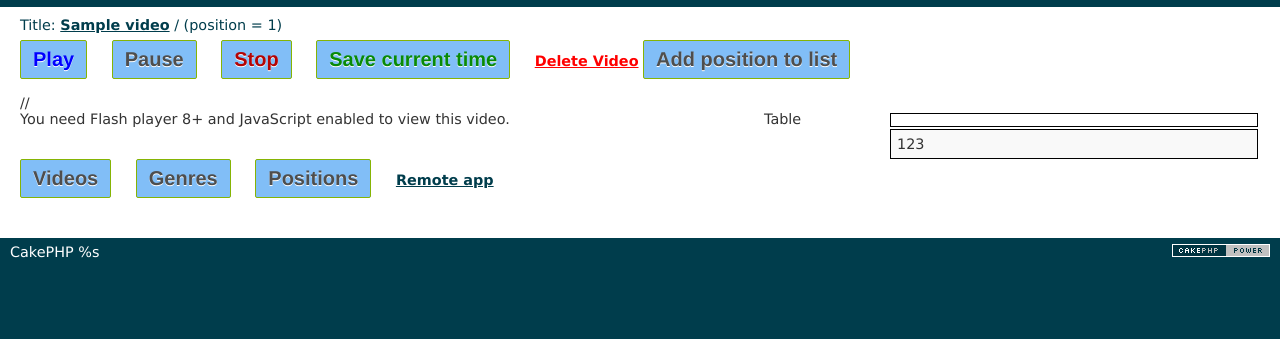
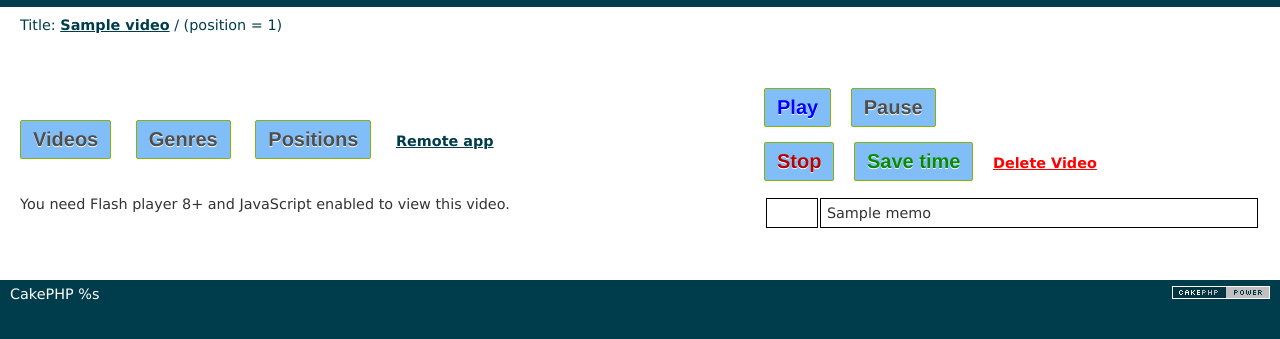
Before and after one commit to iwabuchiken/VM_Cake, a CakePHP app: the page made by app/View/Videos/view.ctp in a window 1280 px wide. Shown: the top 339 px of the page. Run offline with PHP 8.4 and a stand-in for CakePHP, Linux system fonts and the light colour scheme; the template is opened without the code that fills it: most values are stand-ins (such as "Sample title", 1, 10 or a date in 2020); data that the repository does not hold is empty; some libraries are stand-ins or nearby versions.

Commit message:
D-6
v-1.0a
---
1. views => refactor

    ==> done

```diff
--- a/app/View/Elements/videos/video_view_controller.ctp
+++ b/app/View/Elements/videos/video_view_controller.ctp
@@ -1,16 +1,19 @@
-<a href="javascript:void(0);"
-	onclick="play();"
-	class="button" id="button_play">
+<div>
+	<a href="javascript:void(0);"
+		onclick="play();"
+		class="button_controller" id="button_play">
 
-	Play</a>
+		Play</a>
 
-<a href="javascript:void(0);" onclick="pause();" class="button">
+	<a href="javascript:void(0);" onclick="pause();" class="button_controller">
 
-	Pause</a>
+		Pause</a>
+</div>
+
 
 <a href="javascript:void(0);"
 	onclick="stop();"
-	class="button" id="button_stop">
+	class="button_controller" id="button_stop">
 
 	Stop
 
@@ -18,9 +21,9 @@
 
 <a href="javascript:void(0);"
 	onclick="saveCurrentTime_js();"
-	class="button" id="button_save_current_time">
+	class="button_controller" id="button_save_current_time">
 
-	Save current time
+	Save time
 
 </a>
 
@@ -42,11 +45,3 @@
 	);
 
 ?>
-
-<a href="javascript:void(0);"
-	onclick="test_AddPosition();"
-	class="button">
-
-	Add position to list
-
-</a>
--- a/app/View/Elements/videos/view/view_table_poslist.ctp
+++ b/app/View/Elements/videos/view/view_table_poslist.ctp
@@ -1,48 +1,35 @@
-Table
 <table id="table_poslist">
 
   	<?php
-//   		for ($i = 0; $i < 10; $i++) {
+
 		foreach ($positions as $position):
-  	?>
 
-<!--   		<tr> -->
-<!--   			<td id="poslist_1"> -->
-  				<?php //echo $position['Position']['point'];
+			echo "<tr>";
 
-					$url = $video['Video']['url'];
+			$url = $video['Video']['url'];
 
-					parse_str( parse_url( $url, PHP_URL_QUERY ), $my_array_of_vars );
+			parse_str( parse_url( $url, PHP_URL_QUERY ), $my_array_of_vars );
 
-					$tag = "<tr><td id=\"poslist_1\" onclick=\"seek("
-							.$position['Position']['point']
-// 							.", "
-// 							."\"".$my_array_of_vars['v']."\""
-							.")\">"
-  							.$this->Mytest->testFunction($position['Position']['point'])
-//   							."(".$my_array_of_vars['v'].")"
-  							."</td></tr>";
-							;
+			$tag_Point = "<td onclick=\"seek("
+					.$position['Position']['point']
+					.")\">"
+					.$this->Mytest->testFunction($position['Position']['point'])
+					."</td>";
 
-					echo $tag;
+			echo $tag_Point;
 
 
-				?>
+			$tag_Memo = "<td>"
+					.$position['Position']['memo']
+					."</td>";
 
-<!--   			</td> -->
-<!--   		</tr> -->
+			echo $tag_Memo;
 
-  	<?php
+
+			echo "</tr>";
 
   		endforeach;
-//   		}
 
   	?>
 
-  		<tr>
-  			<td id="poslist_2">
-  				123
-  			</td>
-  		</tr>
-
   	</table>
--- a/app/View/Videos/view.ctp
+++ b/app/View/Videos/view.ctp
@@ -7,12 +7,12 @@
 </h1>
 
 
-<?php echo $this->element('videos/video_view_controller'); ?>
+<?php //echo $this->element('videos/video_view_controller'); ?>
 
 <br>
 <br>
 
-// <?php
+ <?php
 // 	$subject = $video['Video']['url'];
 // // 	$subject = "123?v=aaaaAAAAAbbb&xyz";
 
@@ -31,7 +31,17 @@
 
 <div>
 
-	<?php echo $this->element('videos/view/view_table_poslist')?>
+	<div id="controller">
+
+		<?php echo $this->element('videos/video_view_controller'); ?>
+
+	</div>
+
+	<div>
+
+		<?php echo $this->element('videos/view/view_table_poslist')?>
+
+	</div>
 
   <div id="ytplayer">
 <!--   <div id="ytapiplayer"> -->
--- a/app/webroot/css/main.css
+++ b/app/webroot/css/main.css
@@ -26,6 +26,32 @@ a.button {
     margin-right: 20px;
     cursor:pointer;
 }
+
+a.button_controller {
+    color: #4e4e4e;
+    /*color: #6e6e6e;*/
+    font: bold 20px Helvetica, Arial, sans-serif;
+    text-decoration: none;
+    padding: 7px 12px;
+    position: relative;
+    display: inline-block;
+    text-shadow: 0 1px 0 #fff;
+    -webkit-transition: border-color .218s;
+    -moz-transition: border .218s;
+    -o-transition: border-color .218s;
+    transition: border-color .218s;
+    background: #81BEF7;
+
+    border: solid 1px #86B404;
+    /*border: solid 1px #dcdcdc;*/
+    border-radius: 2px;
+    -webkit-border-radius: 2px;
+    -moz-border-radius: 2px;
+    margin-right: 15px;
+    margin-bottom: 15px;
+    cursor:pointer;
+}
+
 a#button_play {
 
     color: blue;
@@ -98,13 +124,22 @@ div#ytplayer {
 
 }
 
+div#controller {
+
+	float:	right;
+/*	align:	right;*/
+	width:	40%;
+/*	width:	30%;*/
+
+}
+
 table#table_poslist {
 
 	/* REF http://www.w3schools.com/cssref/tryit.asp?filename=trycss_float4 */
 	/* REF http://www.tagindex.com/stylesheet/table/float.html */
 	float:	right;
 /*	align:	right;*/
-	width:	30%;
+	width:	40%;
 }
 
 table#table_poslist tr td {
```
Also changed, not shown: app/View/Elements/videos/index/index_t_entries.ctp (added, +28 -0 lines), app/View/Elements/videos/index/index_t_headers.ctp (added, +7 -0 lines), app/View/Positions/index.ctp (+14 -31 lines).
